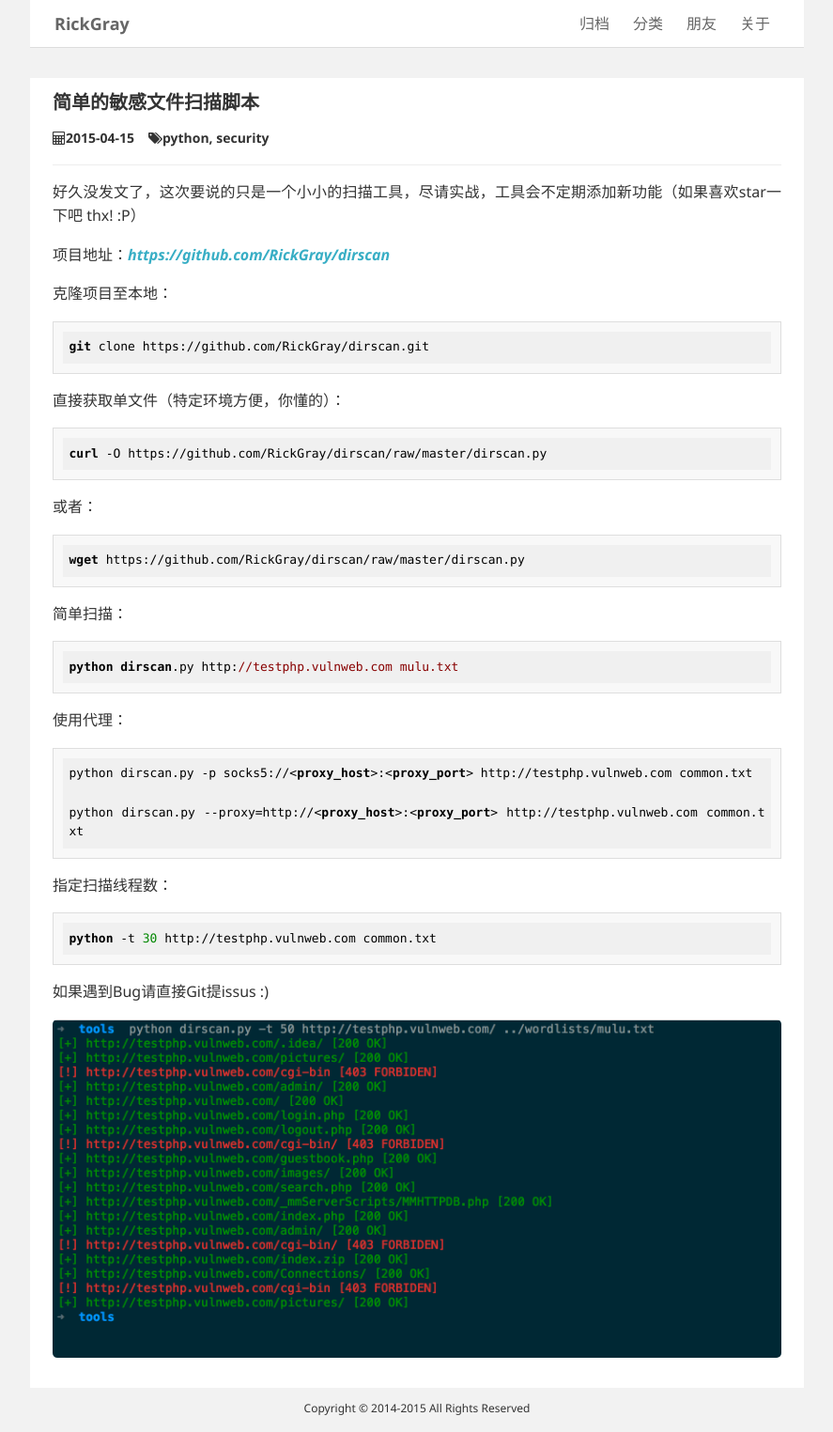
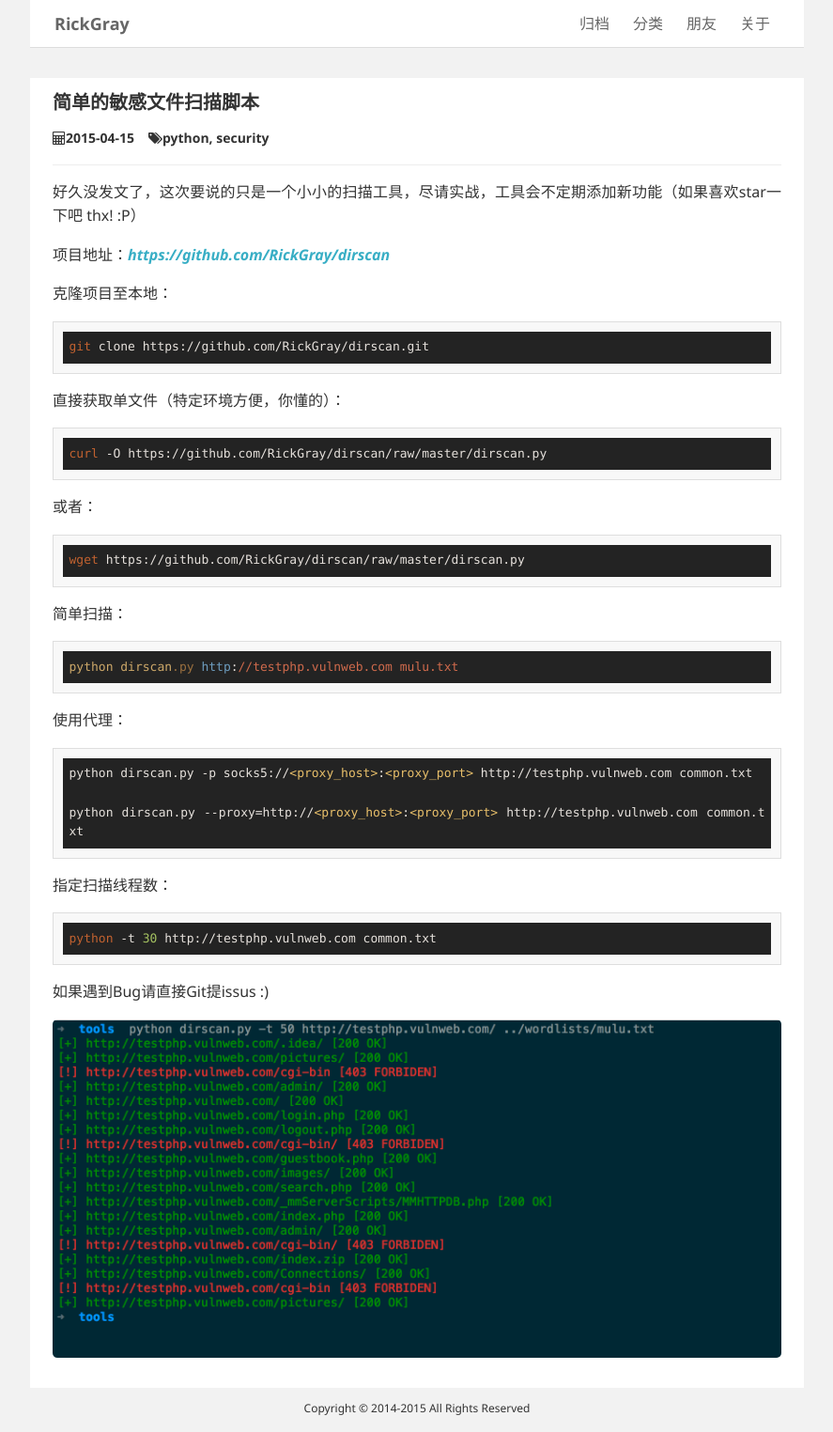
Before and after one commit to huntpig/rickgray.github.io, a Jekyll site: the page built from _posts/2015-04-15-simple-python-script-to-scan-weak-things.md, in a window 1280 px wide. Shown: the whole page at 94% size, without its empty margins (196-1083 px from the left). Built offline with Jekyll 4.4.1, drawn with Linux system fonts in a browser that asks for light colours; comment, search, counter and statistics services are not loaded.

Commit message:
update highlight style

```diff
--- a/_layouts/base.html
+++ b/_layouts/base.html
@@ -21,7 +21,7 @@
   <!-- css links here -->
   <link rel="stylesheet" href="/public/css/amazeui.min.css">
   <link rel="stylesheet" href="/public/css/app.css">
-  <link rel="stylesheet" href="/public/js/styles/default.css">
+  <link rel="stylesheet" href="/public/js/styles/railscasts.css">
 </head>
 <body>
 
```
